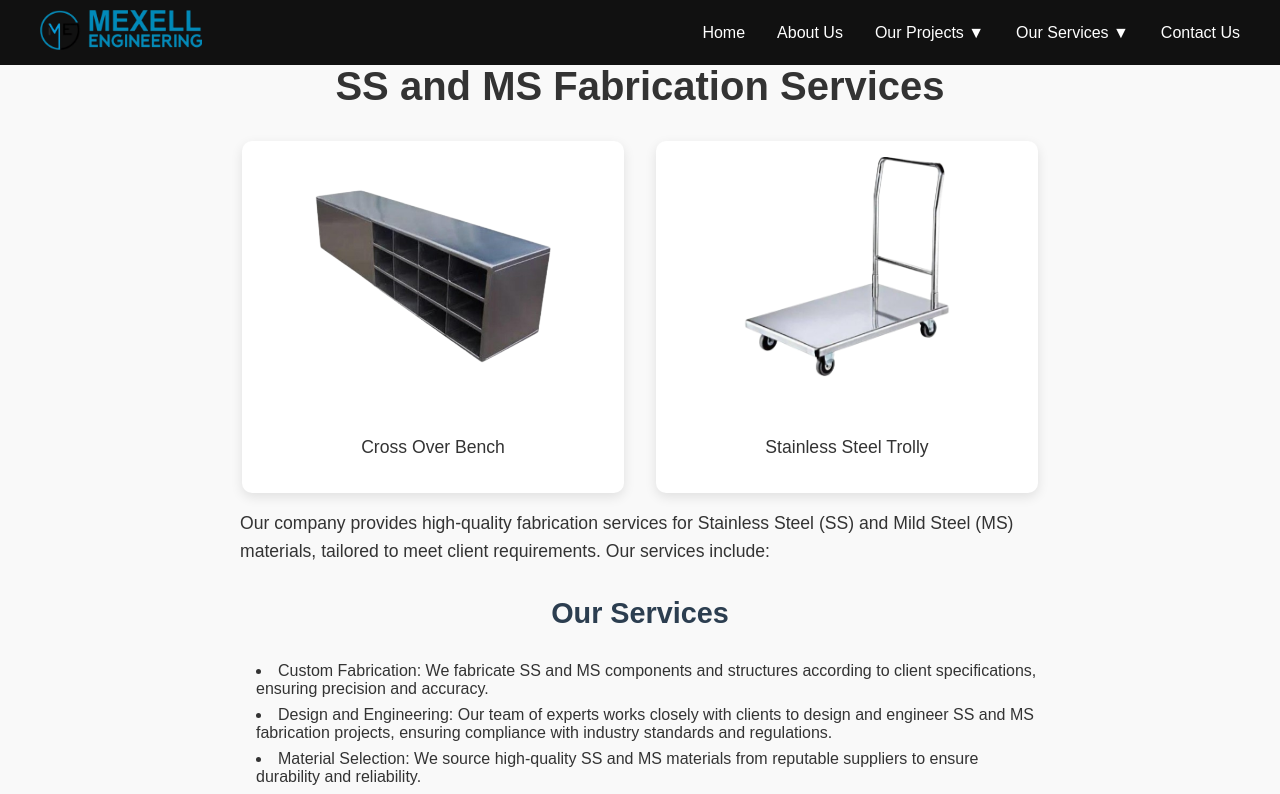
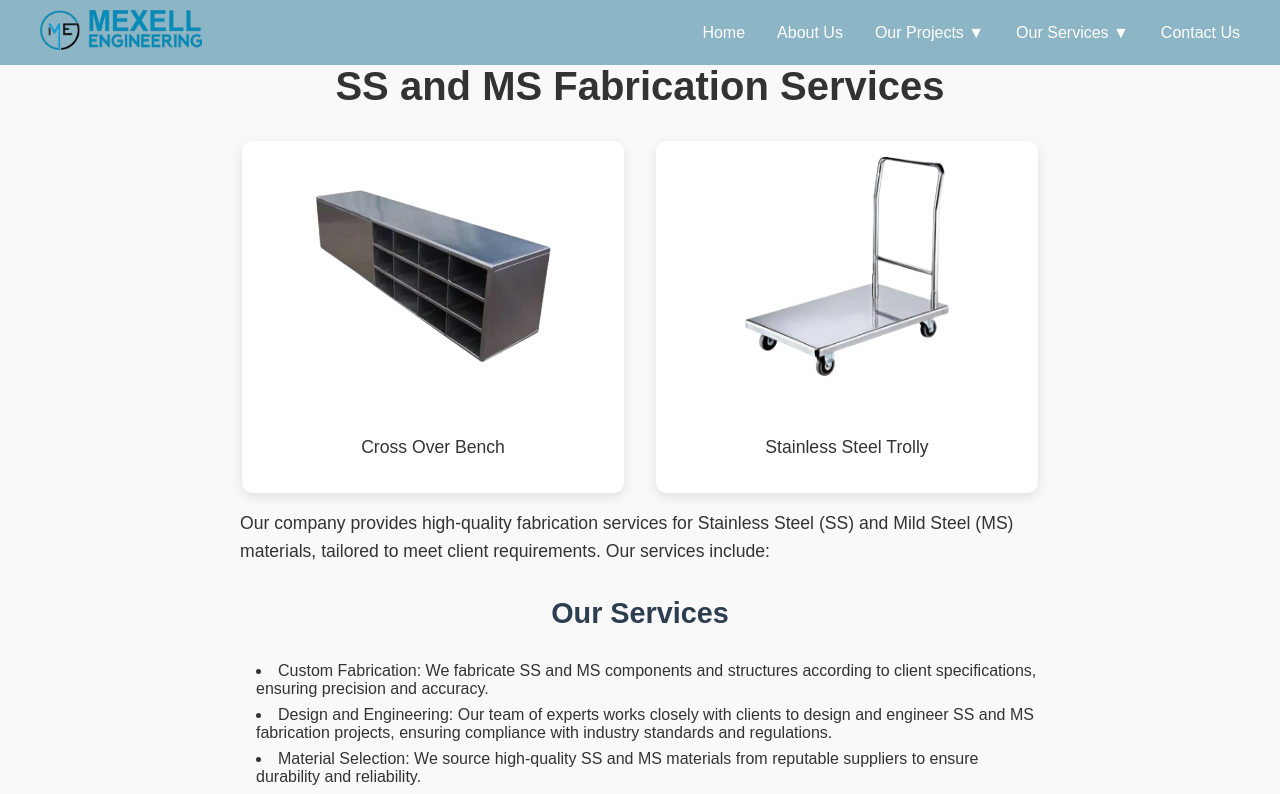
Before and after one commit to rangachimalgi/mexel, a React (Create React App) app: page /projects/ss-ms-fabrications in a window 1280 px wide. Shown: the top 794 px of the page. Built offline with nearby package versions, Linux system fonts and the light colour scheme.

Commit message:
navbar fix

```diff
--- a/src/styles/Navbar.css
+++ b/src/styles/Navbar.css
@@ -64,8 +64,12 @@
 
 /* Default navbar for other pages */
 .navbar-default {
-  background-color: #111;
-  color: white;
+  background-color: #8cb5c5;
+  color: rgb(0, 0, 0);
+}
+
+.navbar-default a {
+  color: #111;
 }
 
 /* Transparent navbar over hero section (home) */
@@ -79,9 +83,13 @@
 }
 
 .navbar.scrolled {
-  background-color: #111; /* black when scrolling */
+  background-color: #8cb5c5;
+  color: #000000;
 }
 
+.navbar.scrolled a {
+  color: #000000;
+}
 /* Sub-dropdown */
 .dropdown-submenu {
   position: relative;
```
